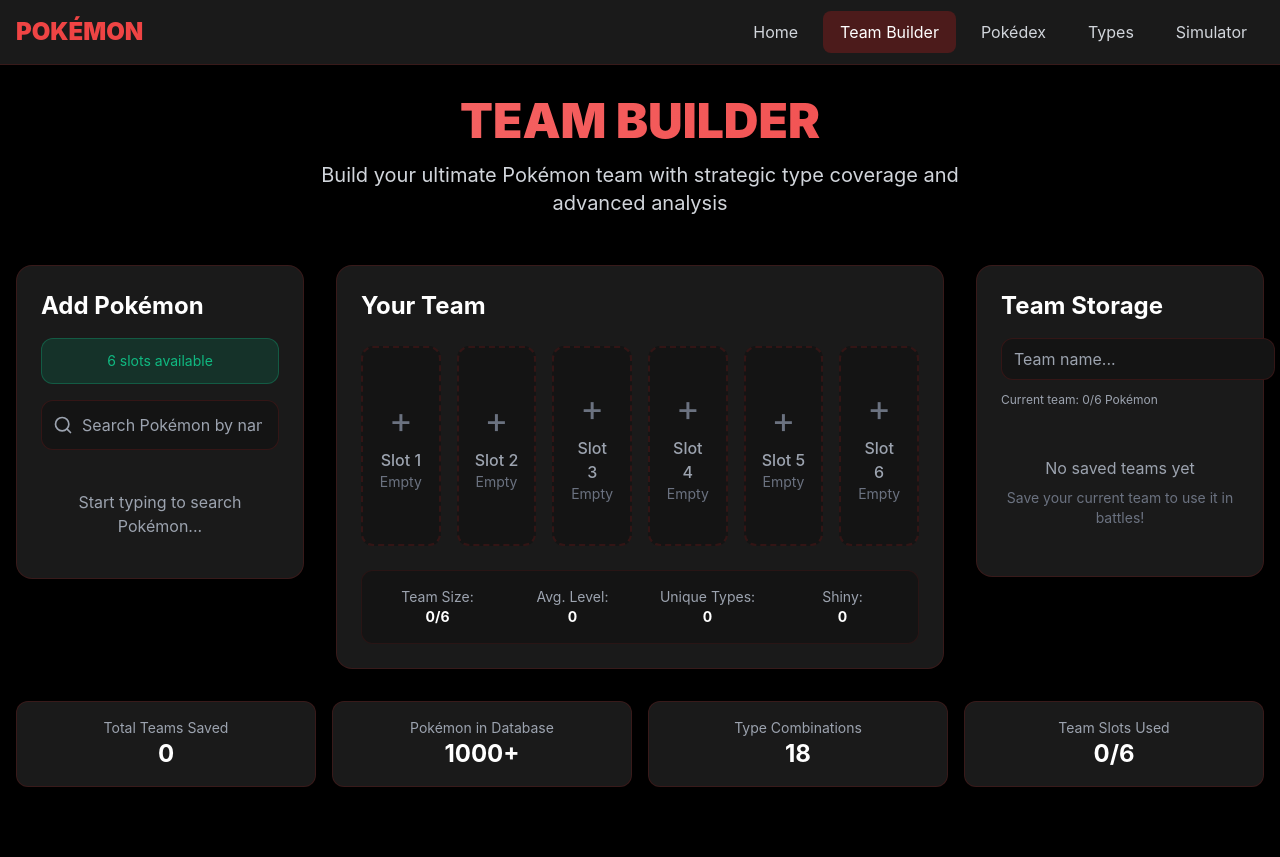
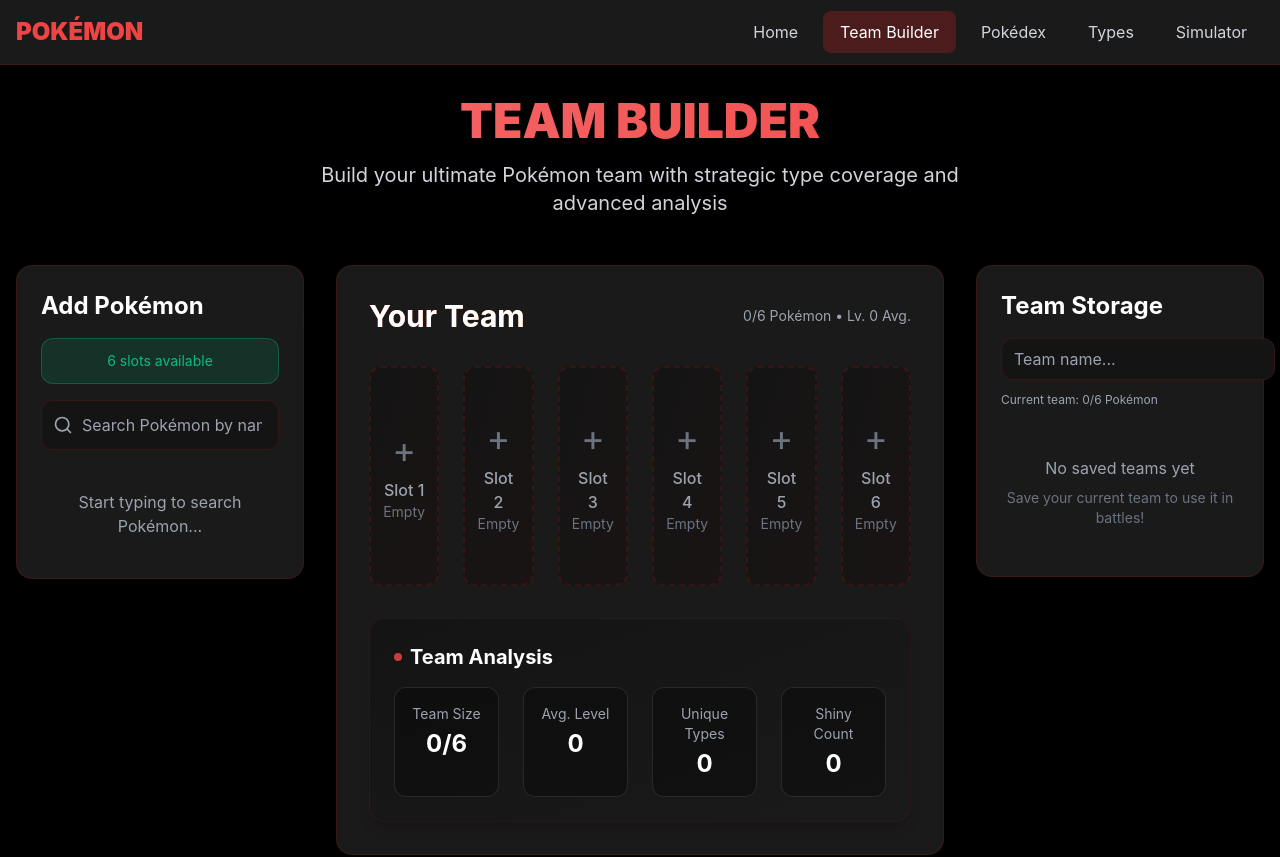
Before and after one commit to xmrenigmax/Pokemon-Team-Builder, a React (Vite) app in the folder client/: page /team-builder in a window 1280 px wide. Shown: the top 857 px of the page. Built offline with nearby package versions, Linux system fonts and the light colour scheme; the HTML template or start-up script is replaced by a standard one.

Commit message:
fixing bug with edit button

```diff
--- a/client/src/components/team/TeamBuilder.jsx
+++ b/client/src/components/team/TeamBuilder.jsx
@@ -1,4 +1,3 @@
-
 import React, { useState } from 'react';
 import {
   DndContext,
@@ -19,7 +18,13 @@
 import PokemonSettings from '../pokemon/PokemonSettings';
 import { usePokemon } from '../../contexts/PokemonContext';
 
+/**
+ * TeamBuilder Component
+ * Main component for building and managing Pokémon teams
+ * Features drag-and-drop reordering, team analysis, and Pokémon editing
+ */
 const TeamBuilder = () => {
+  // Context and state management
   const { team, removeFromTeam, setTeam, updatePokemon } = usePokemon();
   const [selectedPokemon, setSelectedPokemon] = useState(null);
   const [editingPokemon, setEditingPokemon] = useState(null);
@@ -27,10 +32,11 @@
   const [isModalOpen, setIsModalOpen] = useState(false);
   const [isSettingsOpen, setIsSettingsOpen] = useState(false);
 
+  // DnD Sensors configuration for drag and drop functionality
   const sensors = useSensors(
     useSensor(PointerSensor, {
       activationConstraint: {
-        distance: 3,
+        distance: 3, // Minimum distance to start drag (px)
       },
     }),
     useSensor(KeyboardSensor, {
@@ -38,6 +44,10 @@
     })
   );
 
+  /**
+   * Handles drag end event for team reordering
+   * @param {Object} event - Drag end event from DnD context
+   */
   const handleDragEnd = (event) => {
     const { active, over } = event;
 
@@ -48,9 +58,11 @@
 
     if (activeId === overId) return;
 
+    // Extract indices from slot IDs
     const activeIndex = parseInt(activeId.split('-')[1]);
     const overIndex = parseInt(overId.split('-')[1]);
 
+    // Validate indices and reorder team
     if (!isNaN(activeIndex) && !isNaN(overIndex) &&
         activeIndex >= 0 && activeIndex < team.length &&
         overIndex >= 0 && overIndex < team.length) {
@@ -58,23 +70,41 @@
     }
   };
 
+  /**
+   * Toggles shiny state for a Pokémon
+   * @param {number} index - Index of Pokémon in team
+   */
   const handleShinyToggle = (index) => {
     updatePokemon(index, {
       _isShiny: !team[index]._isShiny
     });
   };
 
+  /**
+   * Opens Pokémon info modal
+   * @param {Object} pokemon - Pokémon data to display
+   */
   const handleInfoOpen = (pokemon) => {
     setSelectedPokemon(pokemon);
     setIsModalOpen(true);
   };
 
+  /**
+   * Opens Pokémon settings for editing
+   * @param {Object} pokemon - Pokémon to edit
+   * @param {number} index - Index of Pokémon in team
+   */
   const handleEditOpen = (pokemon, index) => {
+    console.log('Opening edit for:', pokemon?.name, 'at index:', index);
     setEditingPokemon(pokemon);
     setEditingIndex(index);
     setIsSettingsOpen(true);
   };
 
+  /**
+   * Updates Pokémon settings with new options
+   * @param {Object} updatedOptions - New Pokémon configuration
+   */
   const handleSettingsUpdate = (updatedOptions) => {
     if (editingIndex !== null && team[editingIndex]) {
       updatePokemon(editingIndex, {
@@ -92,12 +122,19 @@
     }
   };
 
+  /**
+   * Closes Pokémon settings modal
+   */
   const handleSettingsClose = () => {
     setIsSettingsOpen(false);
     setEditingPokemon(null);
     setEditingIndex(null);
   };
 
+  /**
+   * Toggles shiny state from modal
+   * @param {boolean} isShiny - New shiny state
+   */
   const handleModalShinyToggle = (isShiny) => {
     if (selectedPokemon) {
       const updatedTeam = team.map(p =>
@@ -107,12 +144,15 @@
     }
   };
 
+  /**
+   * Closes Pokémon info modal
+   */
   const handleCloseModal = () => {
     setIsModalOpen(false);
     setSelectedPokemon(null);
   };
 
-  // Team analysis
+  // Team analysis calculations
   const teamPokemon = team.filter(p => p);
   const uniqueTypes = Array.from(
     new Set(teamPokemon.flatMap(p => p.types.map(t => t.type.name)))
@@ -121,13 +161,23 @@
   const totalLevel = teamPokemon.reduce((sum, p) => sum + (p.level || 50), 0);
   const averageLevel = teamPokemon.length > 0 ? Math.round(totalLevel / teamPokemon.length) : 0;
 
+  // Sortable items for DnD context
   const sortableItems = team.map((_, index) => `slot-${index}`);
 
   return (
     <>
-      <div className="bg-[#1a1a1a] rounded-2xl p-6 border border-[#7f1d1d]/30">
-        <h2 className="text-2xl font-bold text-white mb-6">Your Team</h2>
+      <div className="bg-[#1a1a1a] rounded-2xl p-8 border border-[#7f1d1d]/30 shadow-2xl">
+        {/* Header */}
+        <div className="flex items-center justify-between mb-8">
+          <h2 className="text-3xl font-bold text-white bg-gradient-to-r from-red-500 to-orange-500 bg-clip-text text-transparent">
+            Your Team
+          </h2>
+          <div className="text-sm text-gray-400">
+            {teamPokemon.length}/6 Pokémon • Lv. {averageLevel} Avg.
+          </div>
+        </div>
 
+        {/* Drag and Drop Team Grid */}
         <DndContext
           sensors={sensors}
           collisionDetection={closestCorners}
@@ -137,10 +187,10 @@
             items={sortableItems}
             strategy={rectSortingStrategy}
           >
-            <div className="grid grid-cols-2 md:grid-cols-3 lg:grid-cols-6 gap-4">
+            <div className="grid grid-cols-2 md:grid-cols-3 lg:grid-cols-6 gap-6">
               {Array.from({ length: 6 }).map((_, index) => (
                 <TeamSlot
-                  key={`slot-${index}-${team[index]?._isShiny ? 'shiny' : 'normal'}`}
+                  key={`slot-${index}-${team[index]?._isShiny ? 'shiny' : 'normal'}-${team[index]?.id || 'empty'}`}
                   id={`slot-${index}`}
                   index={index}
                   pokemon={team[index]}
@@ -155,23 +205,27 @@
         </DndContext>
 
         {/* Team Stats Summary */}
-        <div className="mt-6 p-4 bg-[#141414] rounded-xl border border-[#7f1d1d]/20">
-          <div className="grid grid-cols-2 md:grid-cols-4 gap-4 text-sm">
-            <div className="text-center">
-              <span className="text-gray-400">Team Size:</span>
-              <p className="text-white font-bold">{teamPokemon.length}/6</p>
+        <div className="mt-8 p-6 bg-gradient-to-br from-[#141414] to-[#1a1a1a] rounded-2xl border border-[#7f1d1d]/20 shadow-lg">
+          <h3 className="text-xl font-bold text-white mb-4 flex items-center gap-2">
+            <span className="w-2 h-2 bg-red-500 rounded-full animate-pulse"></span>
+            Team Analysis
+          </h3>
+          <div className="grid grid-cols-2 md:grid-cols-4 gap-6 text-sm">
+            <div className="text-center p-4 bg-black/30 rounded-xl border border-white/10">
+              <span className="text-gray-400 block mb-1">Team Size</span>
+              <p className="text-white font-bold text-2xl">{teamPokemon.length}/6</p>
             </div>
-            <div className="text-center">
-              <span className="text-gray-400">Avg. Level:</span>
-              <p className="text-white font-bold">{averageLevel}</p>
+            <div className="text-center p-4 bg-black/30 rounded-xl border border-white/10">
+              <span className="text-gray-400 block mb-1">Avg. Level</span>
+              <p className="text-white font-bold text-2xl">{averageLevel}</p>
             </div>
-            <div className="text-center">
-              <span className="text-gray-400">Unique Types:</span>
-              <p className="text-white font-bold">{uniqueTypes.length}</p>
+            <div className="text-center p-4 bg-black/30 rounded-xl border border-white/10">
+              <span className="text-gray-400 block mb-1">Unique Types</span>
+              <p className="text-white font-bold text-2xl">{uniqueTypes.length}</p>
             </div>
-            <div className="text-center">
-              <span className="text-gray-400">Shiny:</span>
-              <p className="text-white font-bold">
+            <div className="text-center p-4 bg-black/30 rounded-xl border border-white/10">
+              <span className="text-gray-400 block mb-1">Shiny Count</span>
+              <p className="text-white font-bold text-2xl">
                 {teamPokemon.filter(p => p._isShiny).length}
               </p>
             </div>
@@ -180,11 +234,17 @@
 
         {/* Team Type Coverage */}
         {teamPokemon.length > 0 && (
-          <div className="mt-6 p-4 bg-[#141414] rounded-xl border border-[#7f1d1d]/20">
-            <h3 className="text-white font-bold mb-3">Team Type Coverage</h3>
-            <div className="flex flex-wrap gap-2">
+          <div className="mt-6 p-6 bg-gradient-to-br from-[#141414] to-[#1a1a1a] rounded-2xl border border-[#7f1d1d]/20 shadow-lg">
+            <h3 className="text-xl font-bold text-white mb-4 flex items-center gap-2">
+              <span className="w-2 h-2 bg-blue-500 rounded-full animate-pulse"></span>
+              Team Type Coverage
+            </h3>
+            <div className="flex flex-wrap gap-3">
               {uniqueTypes.map(type => (
-                <span key={type} className={`type-badge bg-${type} text-xs`}>
+                <span
+                  key={type}
+                  className={`type-badge bg-${type} px-4 py-2 text-sm font-semibold shadow-lg transform hover:scale-105 transition-transform duration-200`}
+                >
                   {type}
                 </span>
               ))}
@@ -193,7 +253,7 @@
         )}
       </div>
 
-      {/* Pokémon Modal */}
+      {/* Pokémon Info Modal */}
       <PokemonModal
         pokemon={selectedPokemon}
         isOpen={isModalOpen}
--- a/client/src/index.css
+++ b/client/src/index.css
@@ -4,82 +4,133 @@
 
 @layer base {
   body {
-    background-color: #000000;
+    background: radial-gradient(ellipse at center, #1a0000 0%, #000000 100%);
     color: white;
     font-family: 'Inter', system-ui, -apple-system, sans-serif;
+    min-height: 100vh;
+  }
+
+  /* Improved focus styles for accessibility */
+  button:focus-visible,
+  input:focus-visible,
+  select:focus-visible {
+    @apply outline-2 outline-offset-2 outline-red-500;
   }
 }
 
 @layer components {
   .type-badge {
-    @apply px-3 py-1 rounded-full text-white font-bold text-sm uppercase shadow-lg border border-white/20;
+    @apply px-4 py-2 rounded-full text-white font-bold text-sm uppercase shadow-lg border border-white/20 transition-all duration-300 hover:scale-105 hover:shadow-xl;
   }
 
   .pokemon-card {
-    @apply bg-[#1a1a1a] border border-[#7f1d1d]/30 rounded-xl shadow-2xl hover:shadow-[#ef4444]/20 transition-all duration-300;
+    @apply bg-gradient-to-br from-[#1a1a1a] to-[#2a1a1a] border border-[#7f1d1d]/30 rounded-2xl shadow-2xl hover:shadow-[#ef4444]/20 transition-all duration-300 backdrop-blur-sm;
   }
 
   .team-slot {
-    @apply bg-[#141414] border-2 border-dashed border-[#991b1b]/30 rounded-2xl p-6 text-center min-h-[200px] flex items-center justify-center hover:border-[#ef4444]/50 transition-all duration-300;
+    @apply bg-gradient-to-br from-[#141414] to-[#1a1414] border-2 border-dashed border-[#991b1b]/30 rounded-2xl p-6 text-center min-h-[220px] flex items-center justify-center hover:border-[#ef4444]/50 transition-all duration-300 hover:scale-105;
   }
 
   .nav-link {
-    @apply text-gray-300 hover:text-white px-4 py-2 rounded-lg transition-all duration-300 hover:bg-[#7f1d1d]/30 border border-transparent hover:border-[#ef4444]/30;
+    @apply text-gray-300 hover:text-white px-6 py-3 rounded-xl transition-all duration-300 hover:bg-[#7f1d1d]/30 border border-transparent hover:border-[#ef4444]/30 font-semibold;
   }
 
   .btn-primary {
-    @apply bg-[#ef4444] hover:bg-[#dc2626] text-white font-bold py-3 px-6 rounded-xl transition-all duration-300 transform hover:scale-105 border-2 border-[#ef4444] hover:border-[#f87171] shadow-lg hover:shadow-xl;
+    @apply bg-gradient-to-r from-red-600 to-orange-600 hover:from-red-700 hover:to-orange-700 text-white font-bold py-4 px-8 rounded-2xl transition-all duration-300 transform hover:scale-105 border-2 border-red-500/50 shadow-2xl hover:shadow-red-500/25;
   }
 
   .btn-secondary {
-    @apply bg-[#1a1a1a] hover:bg-[#141414] text-white font-bold py-3 px-6 rounded-xl transition-all duration-300 border-2 border-[#991b1b] hover:border-[#dc2626] shadow-lg;
+    @apply bg-gradient-to-r from-gray-800 to-gray-900 hover:from-gray-700 hover:to-gray-800 text-white font-bold py-4 px-8 rounded-2xl transition-all duration-300 border-2 border-gray-600 hover:border-gray-500 shadow-2xl;
+  }
+
+  .stat-bar {
+    @apply bg-gray-800 rounded-full overflow-hidden h-3;
+  }
+
+  .stat-fill {
+    @apply bg-gradient-to-r from-red-500 to-orange-500 h-full transition-all duration-1000 ease-out;
   }
 }
 
-/* Custom scrollbar for dark theme */
+/* Enhanced scrollbar */
 ::-webkit-scrollbar {
-  width: 8px;
+  width: 12px;
 }
 
 ::-webkit-scrollbar-track {
-  background: #1a1a1a;
+  background: linear-gradient(180deg, #1a1a1a 0%, #2a1a1a 100%);
+  border-radius: 6px;
 }
 
 ::-webkit-scrollbar-thumb {
-  background: #dc2626;
-  border-radius: 4px;
+  background: linear-gradient(180deg, #ef4444 0%, #dc2626 100%);
+  border-radius: 6px;
+  border: 2px solid #1a1a1a;
 }
 
 ::-webkit-scrollbar-thumb:hover {
-  background: #ef4444;
+  background: linear-gradient(180deg, #dc2626 0%, #b91c1c 100%);
 }
 
-/* Drag and drop styles */
+/* Drag and drop enhancements */
 .dnd-kit-drag-overlay {
-  opacity: 0.8;
-  transform: rotate(5deg);
+  opacity: 0.9;
+  transform: rotate(5deg) scale(1.05);
+  box-shadow: 0 25px 50px -12px rgba(239, 68, 68, 0.25);
 }
 
 .dnd-kit-drag-handle {
   cursor: grab;
+  transition: all 0.2s ease;
 }
 
 .dnd-kit-drag-handle:active {
   cursor: grabbing;
+  transform: scale(0.95);
 }
 
+/* Floating animation for Pokémon sprites */
 @keyframes float {
   0%, 100% {
     transform: translateY(0) rotate(0deg);
   }
   33% {
-    transform: translateY(-20px) rotate(120deg);
+    transform: translateY(-10px) rotate(5deg);
   }
   66% {
-    transform: translateY(10px) rotate(240deg);
+    transform: translateY(5px) rotate(-5deg);
   }
 }
 
 .animate-float {
-  animation: float linear infinite;
+  animation: float 6s ease-in-out infinite;
 }
+
+/* Gradient text effects */
+.gradient-text {
+  background: linear-gradient(135deg, #ef4444 0%, #f97316 50%, #eab308 100%);
+  -webkit-background-clip: text;
+  -webkit-text-fill-color: transparent;
+  background-clip: text;
+}
+
+/* Glass morphism effect */
+.glass {
+  background: rgba(26, 26, 26, 0.8);
+  backdrop-filter: blur(10px);
+  border: 1px solid rgba(239, 68, 68, 0.2);
+}
+
+/* Loading animation */
+@keyframes pulse-glow {
+  0%, 100% {
+    box-shadow: 0 0 5px rgba(239, 68, 68, 0.5);
+  }
+  50% {
+    box-shadow: 0 0 20px rgba(239, 68, 68, 0.8);
+  }
+}
+
+.animate-pulse-glow {
+  animation: pulse-glow 2s ease-in-out infinite;
+}
```
Also changed, not shown: client/src/components/team/TeamSlot.jsx (+6 -6 lines). Lines whose indentation alone changed are shown as unchanged.
